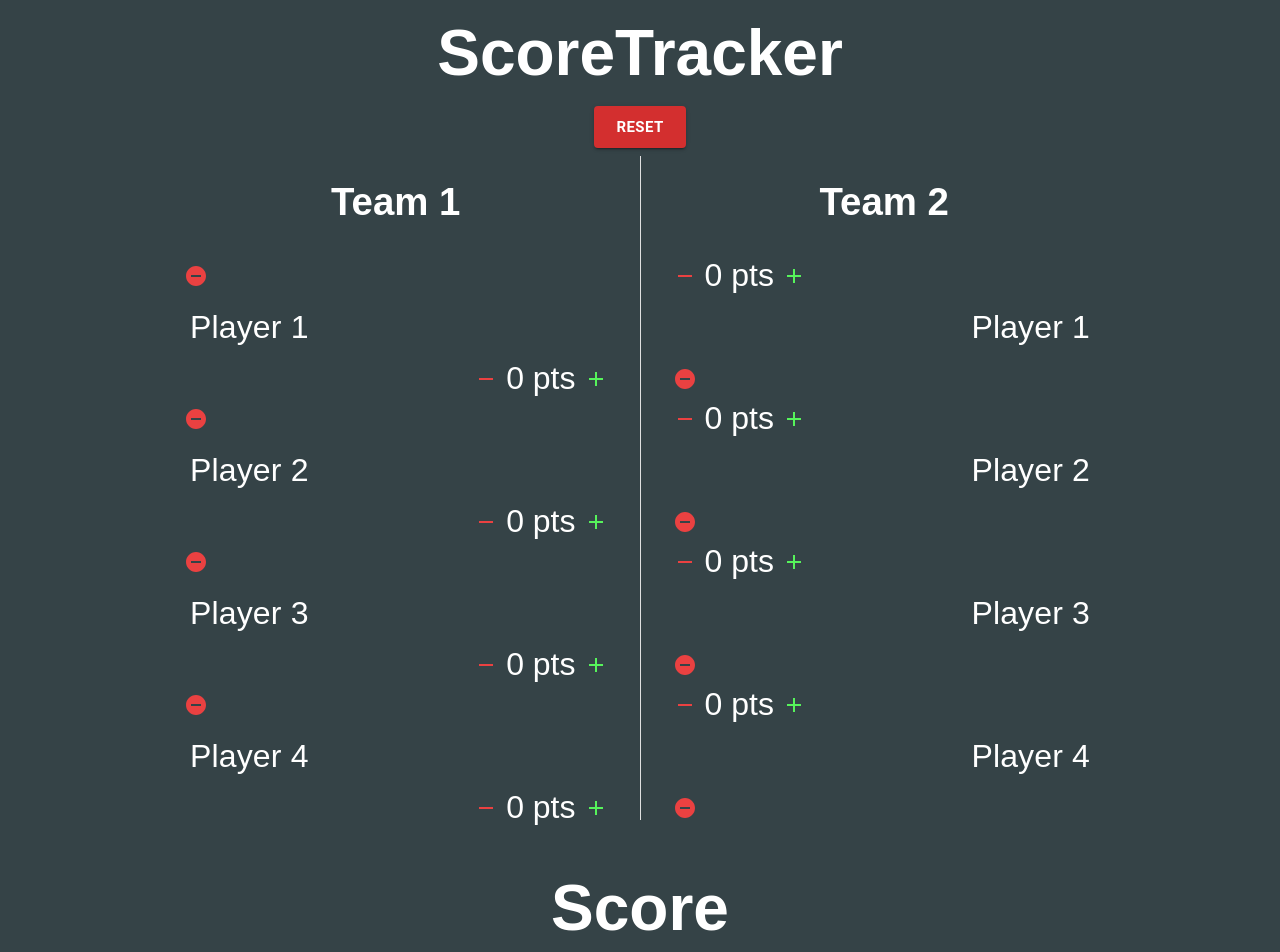
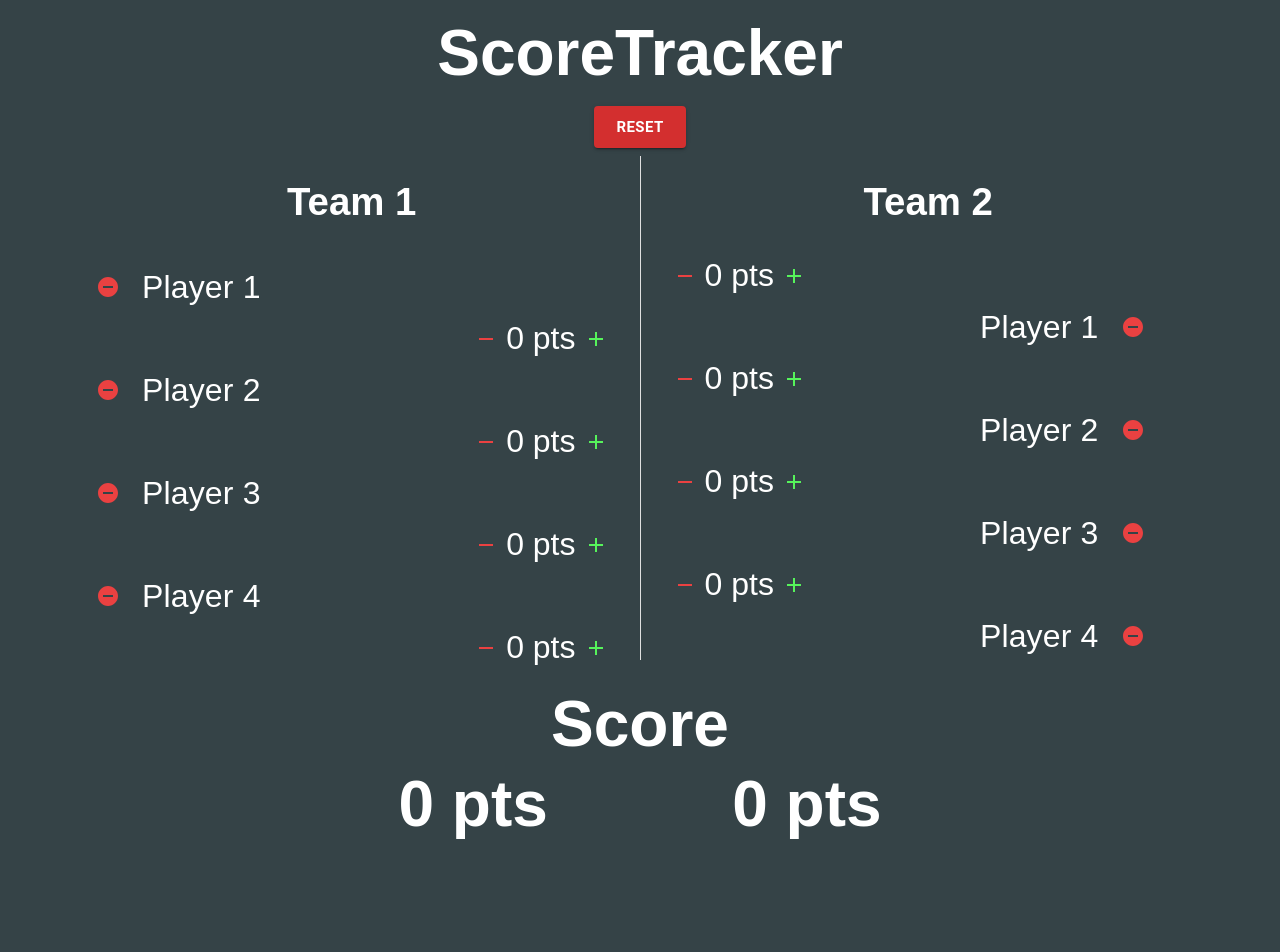
Before and after one commit to murhad9/scoretracker, a React (Create React App) app: page / in a window 1280 px wide. Shown: the top 952 px of the page. After the commit the page ends 883 px from the top, so only its background shows below. Built offline with nearby package versions, Linux system fonts and the light colour scheme; a web font is replaced by a local one.

Commit message:
adjusting position of team score

```diff
--- a/src/App.tsx
+++ b/src/App.tsx
@@ -41,7 +41,7 @@ function App() {
   };
 
   return (
-    <Container maxWidth={false} sx={{ minHeight: "100vh", width: "80%" }}>
+    <Container maxWidth={"lg"}>
       <link rel="preconnect" href="https://fonts.googleapis.com" />
       <link rel="preconnect" href="https://fonts.gstatic.com" />
       <link
@@ -78,10 +78,12 @@ function App() {
           }
         />
       </Stack>
-      <TeamScore
-        firstTeamScore={calculateTeamScore(teams.team1)}
-        secondTeamScore={calculateTeamScore(teams.team2)}
-      />
+      <Stack spacing={2} sx={{ mt: -3, alignItems: "center" }}>
+        <TeamScore
+          firstTeamScore={calculateTeamScore(teams.team1)}
+          secondTeamScore={calculateTeamScore(teams.team2)}
+        />
+      </Stack>
     </Container>
   );
 }
--- a/src/components/Player/PlayerRow.tsx
+++ b/src/components/Player/PlayerRow.tsx
@@ -1,5 +1,5 @@
 import React from "react";
-import { Box, Button, IconButton } from "@mui/material";
+import { Box, IconButton, Stack } from "@mui/material";
 import AddIcon from "@mui/icons-material/Add";
 import RemoveIcon from "@mui/icons-material/Remove";
 import PlayerTextField from "./PlayerTextField";
@@ -54,13 +54,17 @@ const PlayerRow: React.FC<PlayerRowProps> = ({
       {reverseOrder ? (
         <>
           {PLAYER_SCORE}
-          {PLAYER_TEXT_FIELD}
-          {REMOVE_BUTTON}
+          <Stack direction={"row"}>
+            {PLAYER_TEXT_FIELD}
+            {REMOVE_BUTTON}
+          </Stack>
         </>
       ) : (
         <>
-          {REMOVE_BUTTON}
-          {PLAYER_TEXT_FIELD}
+          <Stack direction={"row"}>
+            {REMOVE_BUTTON}
+            {PLAYER_TEXT_FIELD}
+          </Stack>
           {PLAYER_SCORE}
         </>
       )}
--- a/src/components/Team/Team.tsx
+++ b/src/components/Team/Team.tsx
@@ -1,6 +1,5 @@
 import React, { useEffect, useState } from "react";
 import {
-  Button,
   Container,
   IconButton,
   ListItem,
--- a/src/components/Team/TeamScore.tsx
+++ b/src/components/Team/TeamScore.tsx
@@ -7,13 +7,20 @@ const TeamScore: React.FC<TeamScoreProps> = ({
 }) => {
   const TITLE = "Score";
   return (
-    <Container maxWidth="lg" sx={{ textAlign: "center" }}>
+    <Container
+      maxWidth="md"
+      sx={{
+        display: "flex",
+        flexDirection: "column",
+        textAlign: "center",
+        maxHeight: "200px",
+      }}
+    >
       <h1> {TITLE} </h1>
       <Stack
         direction={"row"}
+        justifyContent={"space-evenly"}
         marginTop={"-5rem"}
-        alignItems={"center"}
-        justifyContent={"space-evenly"}
       >
         <h1> {firstTeamScore} pts </h1>
         <h1> {secondTeamScore} pts </h1>
```
